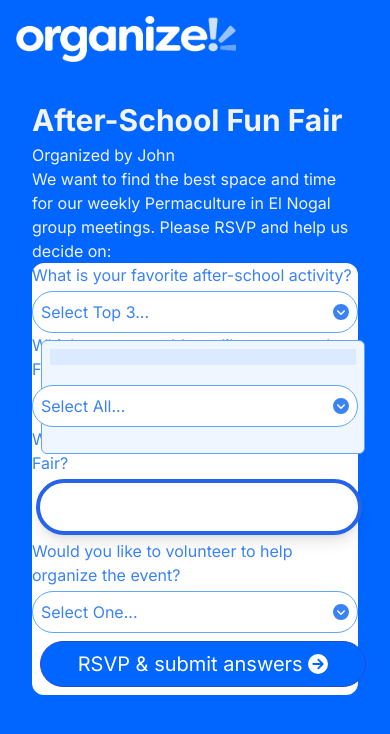
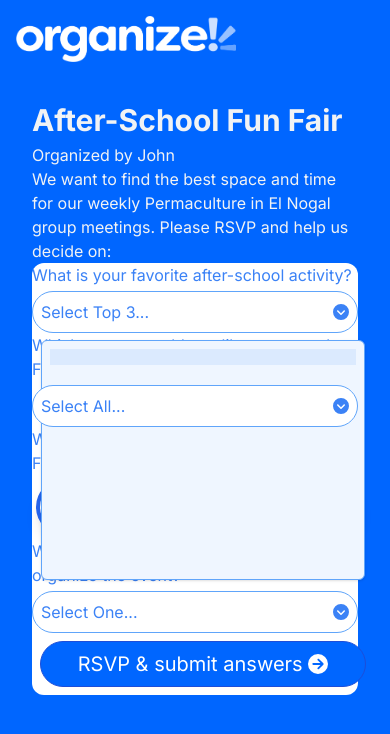
Before and after one commit to shirinmjr/organize-app, a Next.js app: page /participate/event/1 in a window 390 px wide. Both pictures are taken after a click on the button "Select Top 3...". Shown: the top 734 px of the page. Built offline with nearby package versions, Linux system fonts and the light colour scheme.

Commit message:
testing h-screen on mobil for drop-down

```diff
--- a/app/components/inputs/InputSelect.jsx
+++ b/app/components/inputs/InputSelect.jsx
@@ -38,7 +38,7 @@ const InputSelect = ({
             {boxButton}
             <FontAwesomeIcon icon={faCircleChevronDown} aria-hidden="false" />
           </Listbox.Button>
-          <Listbox.Options className="absolute w-full p-2 mt-4 overflow-auto border border-blue-400 cursor-pointer focus:outline-none bg-blue-50 max-h-60 rounded-md">
+          <Listbox.Options className=" absolute h-screen w-full p-2 mt-4 shadow  border border-blue-400 cursor-pointer focus:outline-none bg-blue-50 max-h-60 rounded-md">
             {options.map((option) => (
               <Listbox.Option
                 className={({ active }) =>
```
